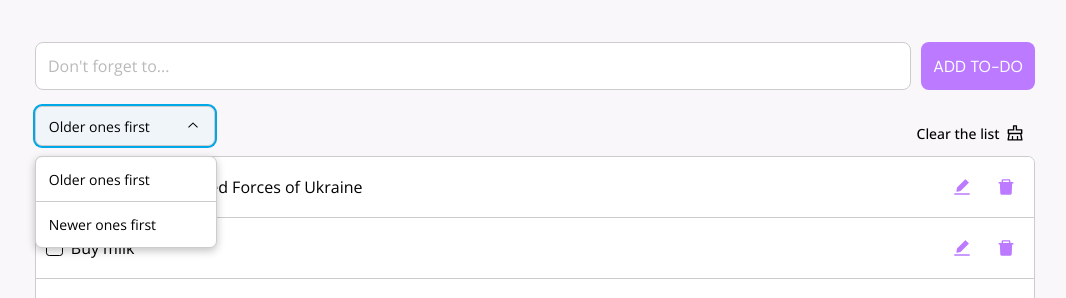
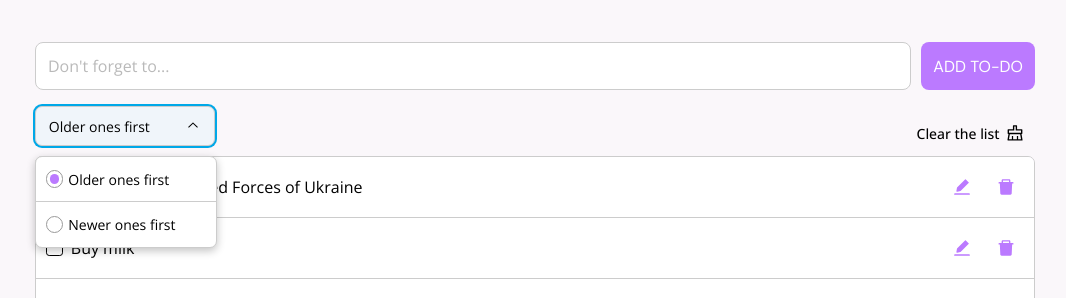
Before and after one commit to Sercezhar/sl-todo-list, a React (Vite) app: page / in a window 1280 px wide. Both pictures are taken after a click on the button "Older ones first". Shown: the top 298 px of the page, without its empty margins (105-1171 px from the left). Built offline with nearby package versions, Linux system fonts and the light colour scheme.

Commit message:
update OptionsSort

```diff
--- a/src/components/Options/OptionsSort/OptionsSort.jsx
+++ b/src/components/Options/OptionsSort/OptionsSort.jsx
@@ -17,29 +17,18 @@ function OptionsSort({ sortOption, setSortOption }) {
 
   const isTablet = useMediaQuery({ query: '(min-width: 768px)' });
 
-  let listClasses = cx({
-    list: true,
+  let radioGroupClasses = cx({
+    radioGroup: true,
     show: isOpen,
   });
   let iconClasses = cx({
     arrowIcon: true,
-    rotate: listClasses.includes('show'),
+    rotate: radioGroupClasses.includes('show'),
   });
 
   function setCurrentSorting(value) {
     setSortOption(value);
     setIsOpen(false);
-  }
-
-  function handleOnKeyPress(event, value) {
-    if (event.key === 'Enter') {
-      setSortOption(value);
-      setIsOpen(false);
-    }
-
-    if (event.key === 'Escape') {
-      setIsOpen(false);
-    }
   }
 
   return (
@@ -57,19 +46,22 @@ function OptionsSort({ sortOption, setSortOption }) {
         {isTablet ? <RxChevronLeft size={16} className={iconClasses} /> : null}
       </button>
 
-      <ul className={listClasses}>
+      <div className={radioGroupClasses}>
         {sortOptions.map(({ label, value }) => (
-          <li
-            className={styles.item}
-            key={value}
-            tabIndex={0}
-            onClick={() => setCurrentSorting(value)}
-            onKeyDown={e => handleOnKeyPress(e, value)}
-          >
+          <label className={styles.radioLabel} key={value}>
+            <input
+              className={styles.radioInput}
+              type="radio"
+              name="sort"
+              value={value}
+              defaultChecked={sortOption === value}
+              onChange={() => setCurrentSorting(value)}
+            />
+
             {label}
-          </li>
+          </label>
         ))}
-      </ul>
+      </div>
     </div>
   );
 }
--- a/src/components/Options/OptionsSort/OptionsSort.module.css
+++ b/src/components/Options/OptionsSort/OptionsSort.module.css
@@ -4,14 +4,14 @@
 }
 
 .button,
-.list {
+.radioGroup {
   background-color: var(--white-color);
   border: var(--border-main);
   border-radius: 0.5em;
 }
 
 .button,
-.item {
+.radioLabel {
   font-size: 14px;
   outline: none;
   cursor: pointer;
@@ -19,13 +19,7 @@
 }
 
 .button:hover,
-.item:hover {
-  background-color: var(--secondary-color);
-}
-
-.button:focus,
-.item:focus {
-  box-shadow: var(--box-shadow-focus);
+.radioLabel:hover {
   background-color: var(--secondary-color);
 }
 
@@ -44,6 +38,11 @@
   }
 }
 
+.button:focus {
+  box-shadow: var(--box-shadow-focus);
+  background-color: var(--secondary-color);
+}
+
 .arrowIcon {
   rotate: -90deg;
   transition: rotate 150ms var(--transition);
@@ -53,33 +52,73 @@
   rotate: 90deg;
 }
 
-.list {
-  display: none;
+.radioGroup {
+  display: flex;
+  flex-direction: column;
   position: absolute;
   left: 0;
   top: calc(100% + 0.6rem);
   width: 180px;
   border-radius: 0.5em;
   overflow: hidden;
+  box-shadow: var(--box-shadow-main);
+  opacity: 0;
+  visibility: hidden;
   pointer-events: none;
-  box-shadow: var(--box-shadow-main);
   z-index: 2;
 }
 
-.list.show {
-  display: block;
+.radioGroup.show {
+  opacity: 1;
+  visibility: visible;
   pointer-events: auto;
 }
 
-.item {
+.radioLabel {
   position: relative;
-  padding: 0.8rem;
+  display: flex;
+  align-items: center;
+  padding: 0.8rem 0.6rem;
 }
 
-.item:not(:last-child) {
+.radioLabel:not(:last-child) {
   border-bottom: 1px solid #ccc;
 }
 
-.item:focus {
+.radioLabel:focus {
   z-index: 2;
 }
+
+/* custom radio button */
+
+.radioInput {
+  appearance: none;
+  display: grid;
+  place-content: center;
+  margin: 0;
+  margin-right: 0.4em;
+  width: 1.3em;
+  height: 1.3em;
+  background-color: #fff;
+  border: 1px solid var(--radio-border-color);
+  border-radius: 50%;
+  outline: none;
+}
+
+.radioInput:focus {
+  box-shadow: var(--box-shadow-focus);
+}
+
+.radioInput::before {
+  content: '';
+  width: 0.7em;
+  height: 0.7em;
+  background-color: var(--accent-color);
+  border-radius: 50%;
+  scale: 0;
+  transition: scale 250ms var(--transition);
+}
+
+.radioInput:checked::before {
+  scale: 1;
+}
--- a/src/index.css
+++ b/src/index.css
@@ -8,6 +8,7 @@
   --white-color: #fff;
   --black-color: #000;
   --disabled-color: #ccc;
+  --radio-border-color: #999999;
 
   --border-main: 1px solid #ccc;
   --border-checkbox: 1px solid #000;
```
